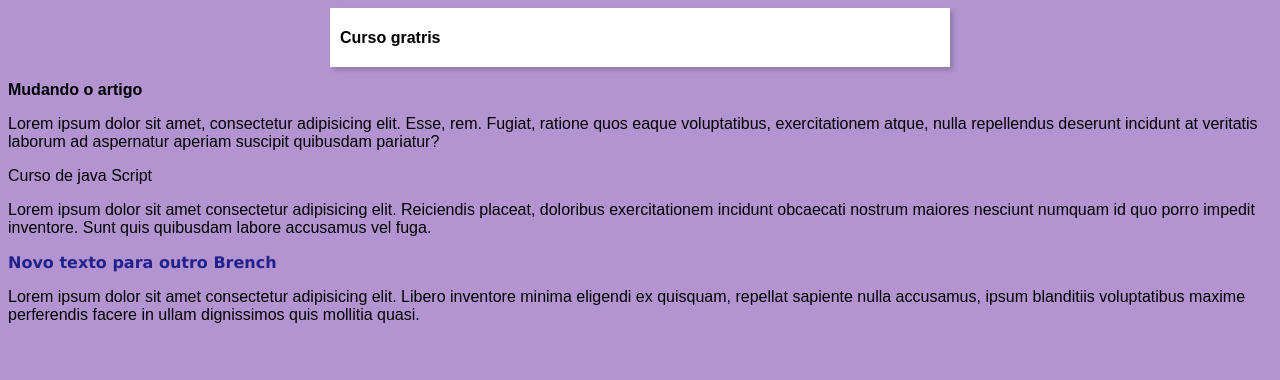
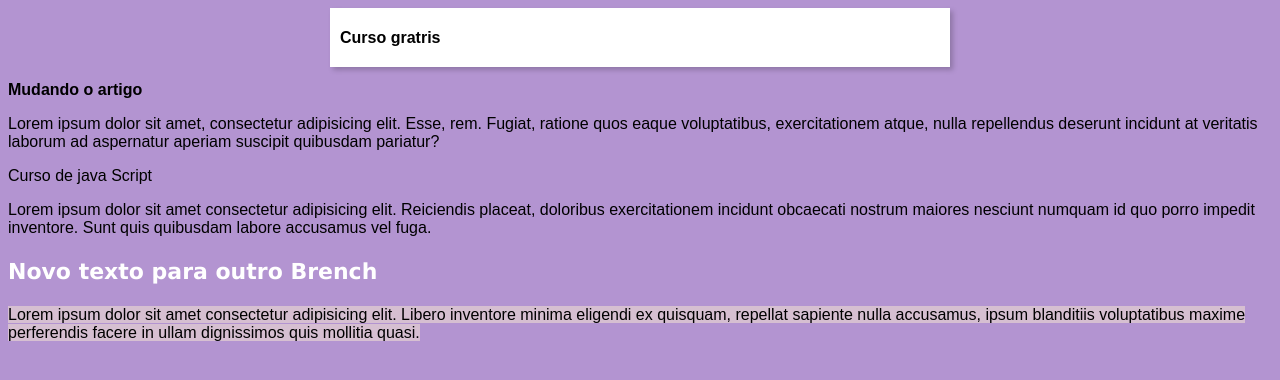
Before and after one commit to leandro-amoedo/Projeto-Site-Curso, a plain HTML site: page index.html in a window 1280 px wide. Drawn offline with Linux system fonts and the light colour scheme.

Commit message:
brincando algumas coisas

```diff
--- a/estilos/style.css
+++ b/estilos/style.css
@@ -17,11 +17,11 @@ main{
 
 h3{
     font-family:'Lucida Sans', 'Lucida Sans Regular', 'Lucida Grande', 'Lucida Sans Unicode', Geneva, Verdana, sans-serif;
-    font-size: 20;
-    color: rgb(33, 33, 141);
+    font-size: 22px;
+    color: rgb(255, 255, 255);
 
 }
 
-.p1{
-    background-color: rgba(229, 157, 157, 0.137);
+p1{
+    background-color: rgba(230, 210, 210, 0.699);
 }
--- a/index.html
+++ b/index.html
@@ -21,8 +21,8 @@
     <p>Lorem ipsum dolor sit amet consectetur adipisicing elit. Reiciendis placeat, doloribus exercitationem incidunt obcaecati nostrum maiores nesciunt numquam id quo porro impedit inventore. Sunt quis quibusdam labore accusamus vel fuga.</p>
 
     <h3>Novo texto para outro Brench</h3>
-    <p3>Lorem ipsum dolor sit amet consectetur adipisicing elit. Libero inventore minima eligendi ex quisquam, repellat sapiente nulla accusamus, ipsum blanditiis voluptatibus maxime perferendis facere in ullam dignissimos quis mollitia quasi.
-    </p3>
+    <p1>Lorem ipsum dolor sit amet consectetur adipisicing elit. Libero inventore minima eligendi ex quisquam, repellat sapiente nulla accusamus, ipsum blanditiis voluptatibus maxime perferendis facere in ullam dignissimos quis mollitia quasi.
+    </p1>
 
 </body>
 </html>
```
